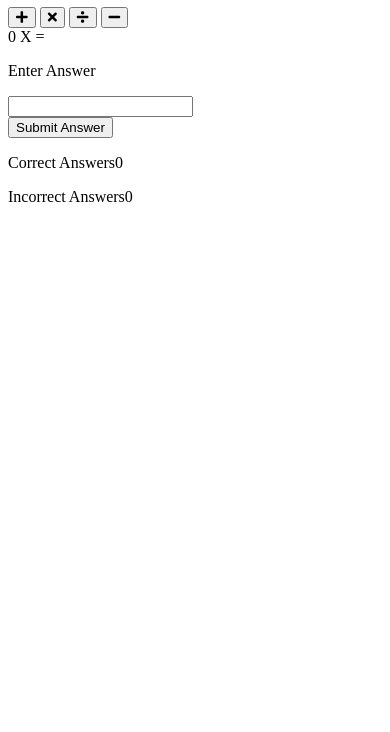
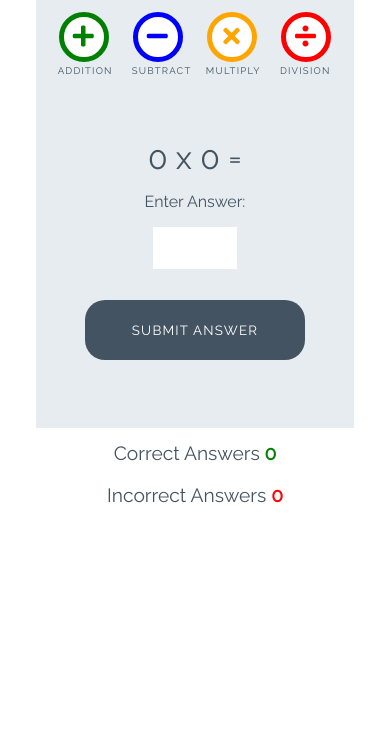
Before and after one commit to struk49/you-know-maths, a plain HTML site: page index.html in a window 390 px wide. Shown: the part 112-844 px from the top of the page. Drawn offline with Linux system fonts and the light colour scheme.

Commit message:
added styles for game

```diff
--- a/assets/css/style.css
+++ b/assets/css/style.css
@@ -1,4 +1,252 @@
-.logo{
-    max-width: 100;
-    max-height: 100;
+/* --------- Global style */
+
+body {
+    background-color: white;
+    font-family: "Raleway", sans-serif;
+    color: #445361;
+    text-align: center;
 }
+
+/* --------- Heading */
+
+.heading {
+    text-align: center;
+    font-size: 2.5rem;
+}
+
+.logo {
+    height: 40px;
+    padding-right: 5px;
+}
+
+/* --------- Game layout */
+
+.game-area {
+    background-color: #E6ECF0;
+    box-sizing: border-box;
+    width: 85%;
+    height: 65vh;
+    max-height: 450px;
+    max-width: 830px;
+    margin-left: auto;
+    margin-right: auto;
+    padding: 1%;
+}
+
+.question-area {
+    width: 50%;
+    font-size: 2rem;
+    margin: auto;
+    padding: 50px 0;
+}
+
+.question-area span {
+    padding: 0 15px;
+}
+
+.score-area {
+    margin: 5px auto;
+    width: 60%;
+    font-size: 1.2rem;
+}
+
+.controls-area {
+    width: 85%;
+    margin: 30px auto;
+}
+
+#score {
+    color: green;
+    font-weight: bold;
+}
+
+#incorrect {
+    color: red;
+    font-weight: bold;
+}
+
+.answer-message {
+    display: none;
+    font-size: 1rem;
+}
+
+#answer-box {
+    border: none;
+    color: #445361;
+    display: inline-block;
+    height: 40px;
+    width: 80px;
+    font-size: 1.2rem;
+}
+
+.scores {
+    display: inline-block;
+    padding: 25px;
+}
+
+/* --------- Buttons */
+
+.btn {
+    width: 220px;
+    height: 60px;
+    font-family: "Raleway", sans-serif;
+    text-transform: uppercase;
+    letter-spacing: 1.2px;
+    color: white;
+}
+
+.btn:focus {
+    outline: none;
+}
+
+.btn--big {
+    padding-top: 10px;
+    border-radius: 50%;
+    background-color: white;
+    border: 10px solid;
+    width: 100px;
+    height: 100px;
+    font-size: 3.2rem;
+    margin: 0 30px;
+    transition: all 0.5s;
+}
+
+.btn--big::after{
+    content: attr(data-type);
+    font-size: 1rem;
+    color: #445361;
+    position: relative;
+    left: -0.5em;
+}
+
+.btn--blue {
+    border-color: blue;
+    color: blue;
+}
+
+.btn--blue:active,
+.btn--blue:hover {
+    background-color: darkblue;
+    color: white;
+}
+
+.btn--orange {
+    border-color: orange;
+    color: orange;
+}
+
+.btn--orange:active,
+.btn--orange:hover {
+    background-color: darkorange;
+    color: white;
+}
+
+.btn--red {
+    border-color: red;
+    color: red;
+}
+
+.btn--red:active,
+.btn--red:hover {
+    background-color: darkred;
+    color: white;
+}
+
+.btn--green {
+    border-color: green;
+    color: green;
+}
+
+.btn--green:active,
+.btn--green:hover {
+    background-color: darkgreen;
+    color: white;
+}
+
+.btn--gray {
+    margin-top: 25px;
+    background-color: #445361;
+    border: 1px transparent;
+    border-radius: 20px;
+}
+
+.btn--gray:active,
+.btn--gray:hover {
+    background-color: #0d1013;
+}
+
+/* --------- Media queries */
+
+@media (max-width: 414px) {
+    .controls-area {
+        width: 100%;
+    }
+
+    .btn--big {
+        margin: 0 10px;
+        padding: 5px;
+        border: 5px solid;
+        width: 50px;
+        height: 50px;
+        font-size: 1.5rem;
+    }
+
+    .btn--big::after {
+        font-size: 0.6rem;
+        left: -0.7rem;
+    }
+
+    .question-area {
+        padding: 10% 0;
+        width: 100%;
+    }
+
+    .question-area span {
+        padding: 0;
+    }
+
+    .answer-message {
+        display: block;
+    }
+
+    #answer-box {
+        display: block;
+        margin: 0 auto;
+    }
+    .btn--gray {
+        margin-top: 0;
+    }
+
+    .score-area {
+        width: 100%;
+    }
+
+    .scores {
+        margin: 0.5em auto;
+        display: block;
+        padding: 5px;
+    }
+
+    .heading {
+        font-size: 2rem;
+    }
+}
+
+@media (max-width: 320px) {
+    .game-area {
+        height: 70vh;
+    }
+
+    .controls-area {
+        width: 75%;
+        margin: 10px auto;
+    }
+
+    .btn--big {
+        margin: 10px 10px;
+    }
+    .question-area {
+        padding: 10px 0;
+    }
+
+}
--- a/index.html
+++ b/index.html
@@ -1,55 +1,56 @@
 <!DOCTYPE html>
 <html lang="en">
+
 <head>
     <meta charset="UTF-8">
     <meta name="viewport" content="width=device-width, initial-scale=1.0">
-    <link rel="stylesheet" href="https://use.fontawesome.com/releases/v5.7.2/css/all.css" integrity="sha384-fnmOCqbTlWIlj8LyTjo7mOUStjsKC4pOpQbqyi7RrhN7udi9RwhKkMHpvLbHG9Sr" crossorigin="anonymous">
+
+    <!-- font awesome and google fonts -->
+    <link rel="stylesheet" href="https://use.fontawesome.com/releases/v5.7.2/css/all.css"
+        integrity="sha384-fnmOCqbTlWIlj8LyTjo7mOUStjsKC4pOpQbqyi7RrhN7udi9RwhKkMHpvLbHG9Sr" crossorigin="anonymous">
     <link href="https://fonts.googleapis.com/css?family=Raleway%7CRighteous" rel="stylesheet">
+
     <link rel="stylesheet" href="assets/css/style.css">
-    <title>You Know Maths</title>
+    <title>Document</title>
 </head>
+
 <body>
-    <h1 class="headings">
-        <img class="logo" src="assets/images/logo.png" alt="logo">Know Maths
+    <h1 class="heading">
+        <img class="logo" src="assets/images/logo.png" alt="logo"> Love Maths
     </h1>
-
 
     <div class="game-area">
         <div class="controls-area">
-            <button class="btn btn-big btn--black">
+            <button data-type="addition" class="btn btn--big btn--green">
                 <i class="fas fa-plus"></i>
             </button>
-            <button class="btn btn-big btn--red>">
+            <button data-type="subtract" class="btn btn--big btn--blue">
+                <i class="fas fa-minus"></i>
+            </button>
+            <button data-type="multiply" class="btn btn--big btn--orange">
                 <i class="fas fa-times"></i>
             </button>
-            <button class="btn btn-big btn--yellow">
+            <button data-type="division" class="btn btn--big btn--red">
                 <i class="fas fa-divide"></i>
-            </button>
-            <button class="btn btn-big btn--grey">
-                <i class="fas fa-minus"></i>
             </button>
         </div>
         <div class="question-area">
             <span id="operand1">0</span>
-            <span id="operator">X</span>
-            <span id="operand2"></span>
+            <span id="operator">x</span>
+            <span id="operand2">0</span>
             <span>=</span>
-            <p class="answer-message">Enter Answer</p>
+            <p class="answer-message">Enter Answer:</p>
             <input id="answer-box" type="number">
         </div>
-        <button class="btn btn--black">Submit Answer</button>
-
+        <button data-type="submit" class="btn btn--gray">Submit Answer</button>
     </div>
 
     <div class="score-area">
-        <p class="scores">Correct Answers<span id="score">0</span></p>
-        <p class="scores">Incorrect Answers<span id="incorrect">0</span></p>
-
+        <p class="scores">Correct Answers <span id="score">0</span></p>
+        <p class="scores">Incorrect Answers <span id="incorrect">0</span></p>
     </div>
 
+    <script src="assets/js/script.js"></script>
+</body>
 
-
-
-    <script src="assets/js/scripts.js"></script>
-</body>
 </html>
```
